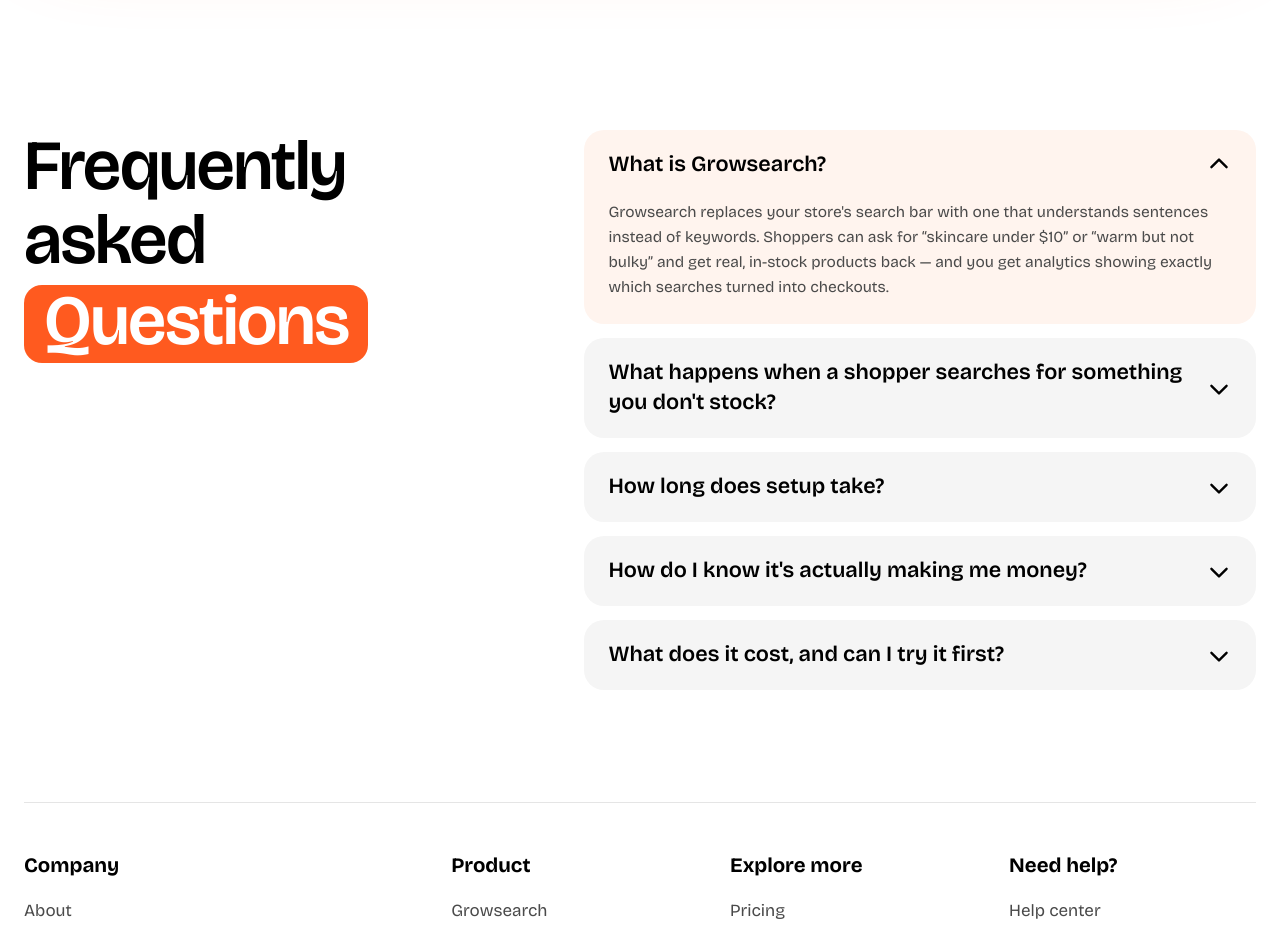
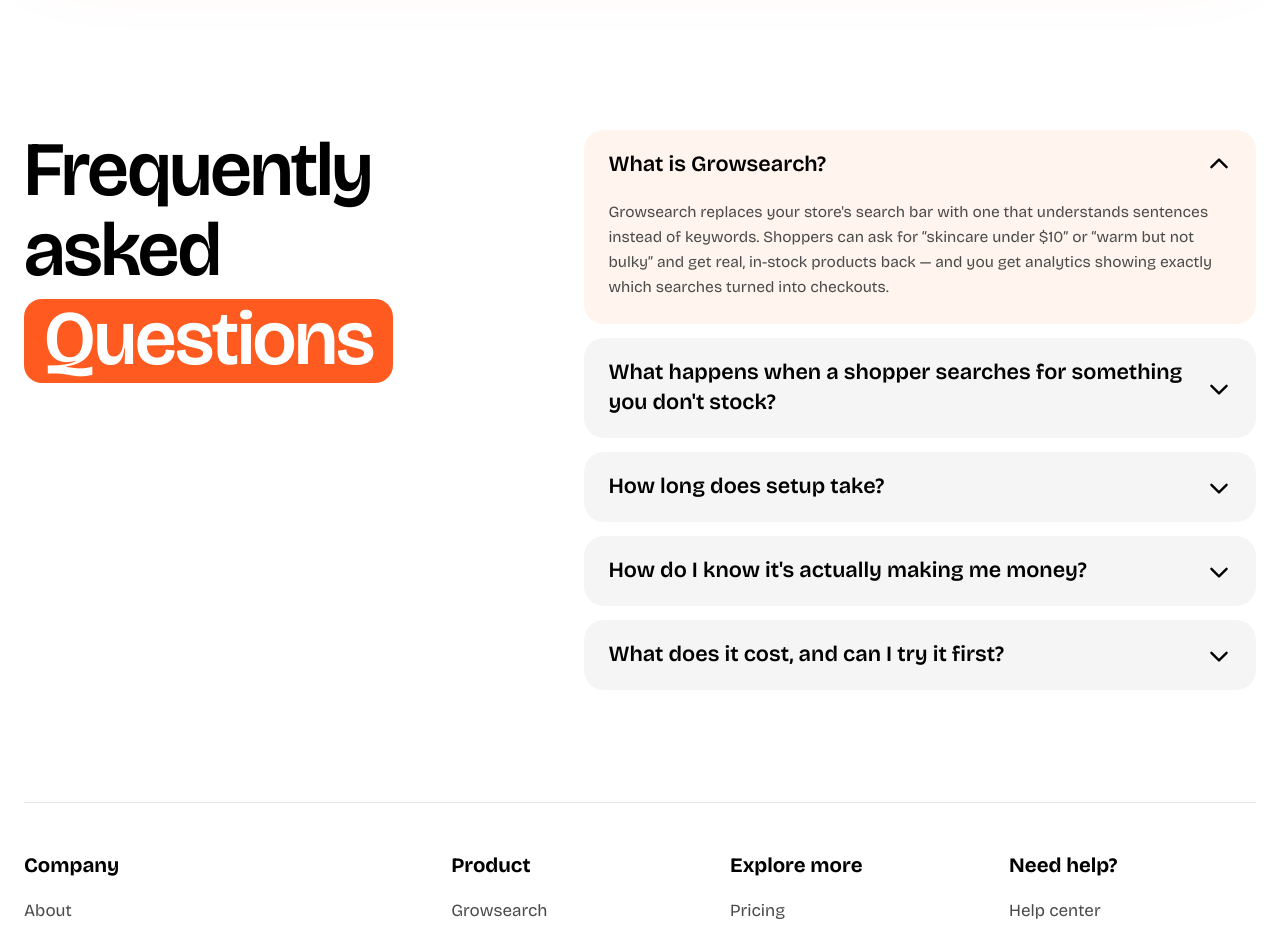
Before and after one commit to ishaangupta2311/growmerce-landing, a Next.js app: page / in a window 1280 px wide. Shown: the part 4500-5427 px from the top of the page. Built offline with nearby package versions, Linux system fonts and the light colour scheme.

Commit message:
Increase shared FAQ heading scale

```diff
--- a/src/components/site/Faq.tsx
+++ b/src/components/site/Faq.tsx
@@ -48,7 +48,7 @@ export default function Faq({
       <div className="grid gap-10 lg:grid-cols-[minmax(0,0.85fr)_minmax(0,1.15fr)] lg:gap-16">
         <h2
           id="faq-title"
-          className="text-[clamp(2.5rem,5.5vw,5rem)] leading-[1.05] font-semibold tracking-tight"
+          className="text-[clamp(3rem,6vw,6rem)] leading-[1.05] font-semibold tracking-tight"
         >
           Frequently asked{" "}
           <span className="mt-2 inline-block rounded-[18px] bg-brand px-5 pb-1 text-white">
```
